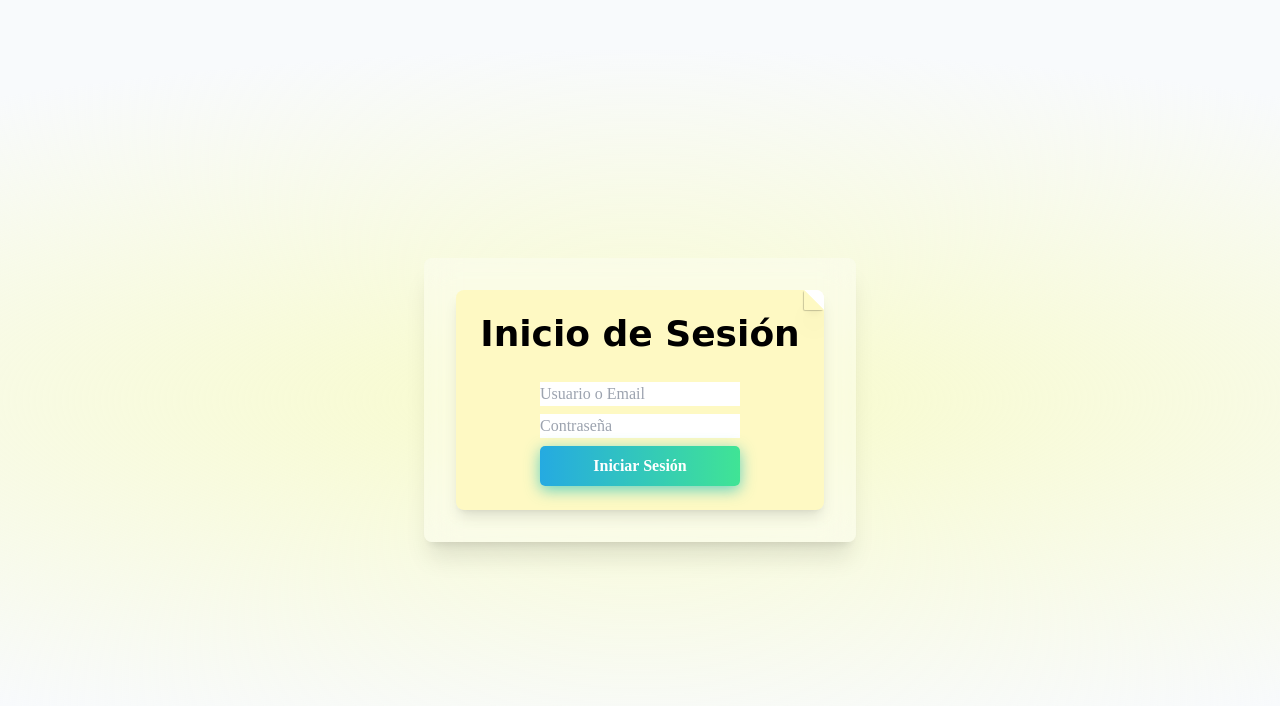
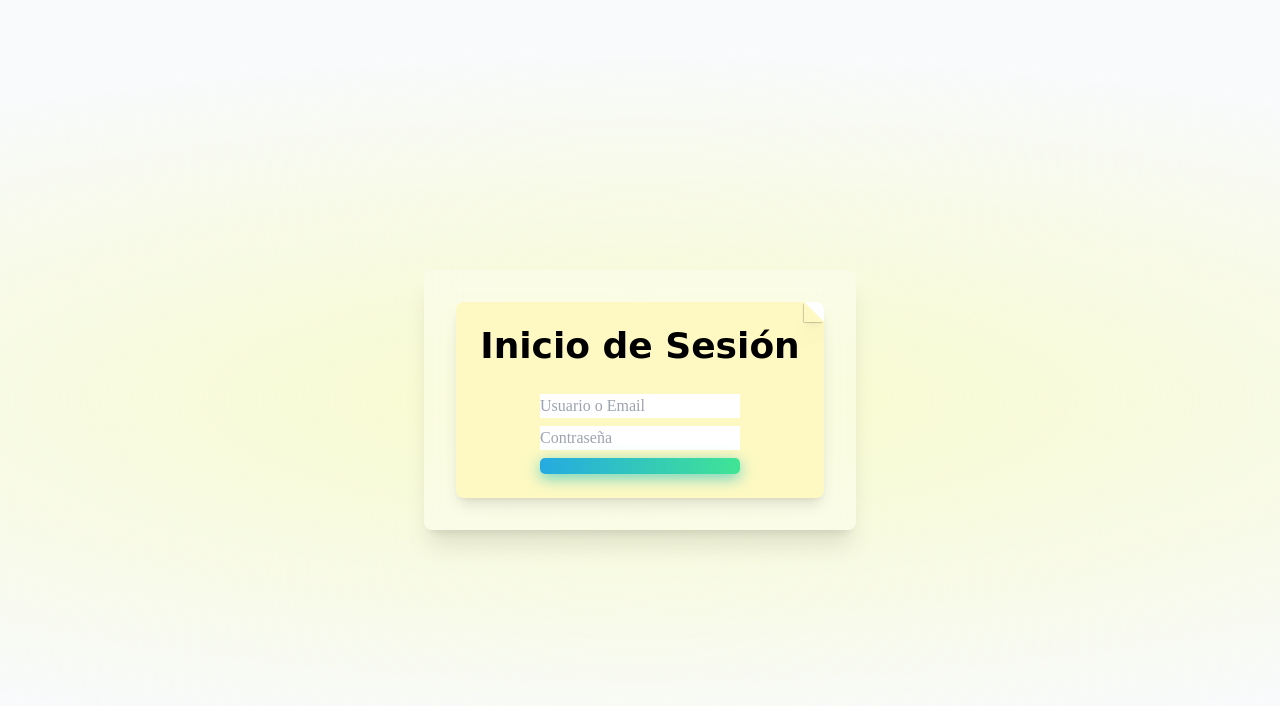
Before and after one commit to LautaRB/Todo-list-Front, a React (Vite) app: page /login in a window 1280 px wide. Shown: the top 706 px of the page. Built offline with nearby package versions, Linux system fonts and the light colour scheme; a web font is replaced by a local one.

Commit message:
Pequeño fix a los interface.props

```diff
--- a/src/Components/Button/Button.tsx
+++ b/src/Components/Button/Button.tsx
@@ -1,5 +1,5 @@
 interface Props {
-    link: string;
+    link?: string;
     style: string;
 	children: React.ReactNode;
 }
--- a/src/Components/Form/Form.tsx
+++ b/src/Components/Form/Form.tsx
@@ -1,10 +1,10 @@
 interface Props {
-	title: string;
-    buttonText: string;
+	title?: string;
+    submitText?: string;
     children: React.ReactNode;
 }
 
-export const Form : React.FC<Props> = ({ title, buttonText, children }) => {
+export const Form : React.FC<Props> = ({ title, submitText, children }) => {
     return (
         <form action="{action}" className="flex flex-col items-center justify-center gap-7">
             <h1 className="text-4xl font-bold font-heading text-black text-center">
@@ -13,7 +13,7 @@ export const Form : React.FC<Props> = ({ title, buttonText, children }) => {
             <div className="grid grid-cols-1 gap-2">
                 {children}
                 <a type="submit" className="btn-green font-handwritten">
-                    {buttonText}
+                    {submitText}
                 </a>
             </div>
         </form>
--- a/src/Components/Input/Input.tsx
+++ b/src/Components/Input/Input.tsx
@@ -1,7 +1,7 @@
 interface Props {
 	type: string;
-	placeholder: string;
-	required: boolean;
+	placeholder?: string;
+	required?: boolean;
 }
 
 export const Input: React.FC<Props> = ({ type, placeholder, required }) => {
```
